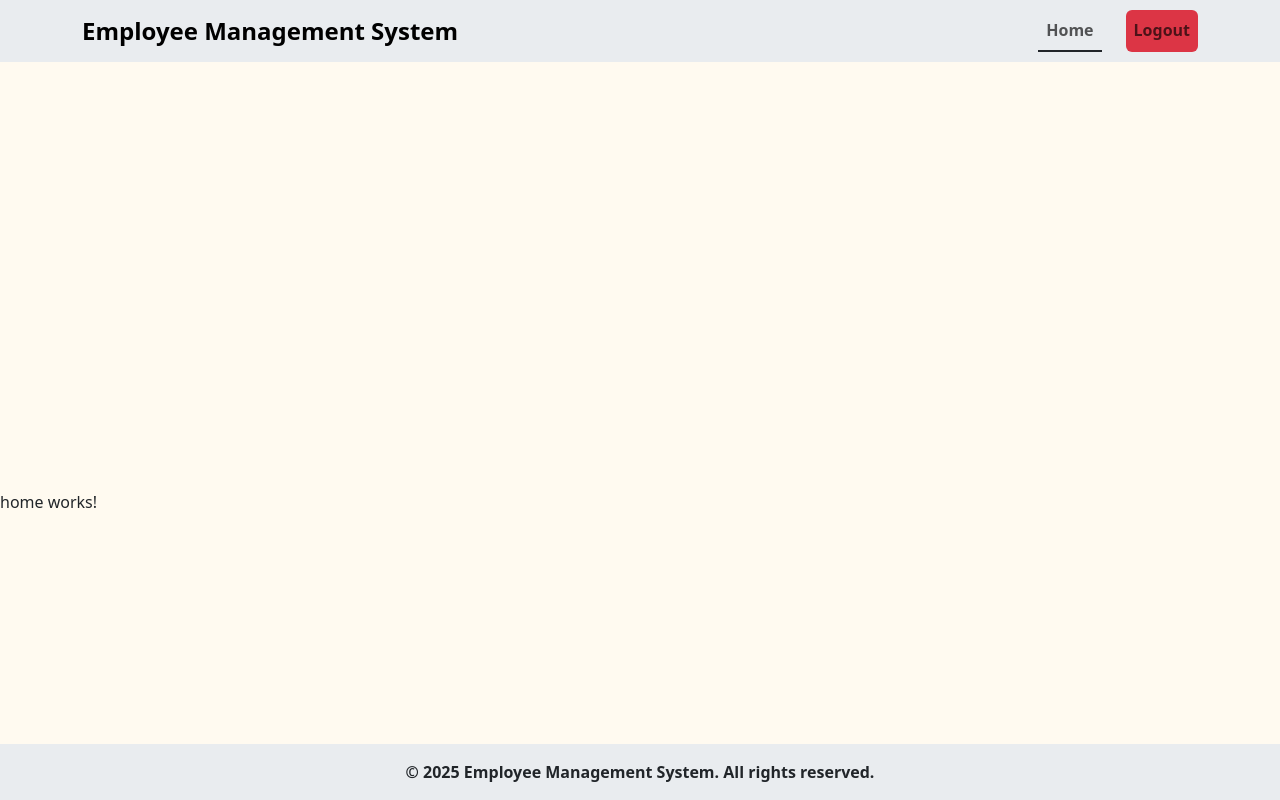
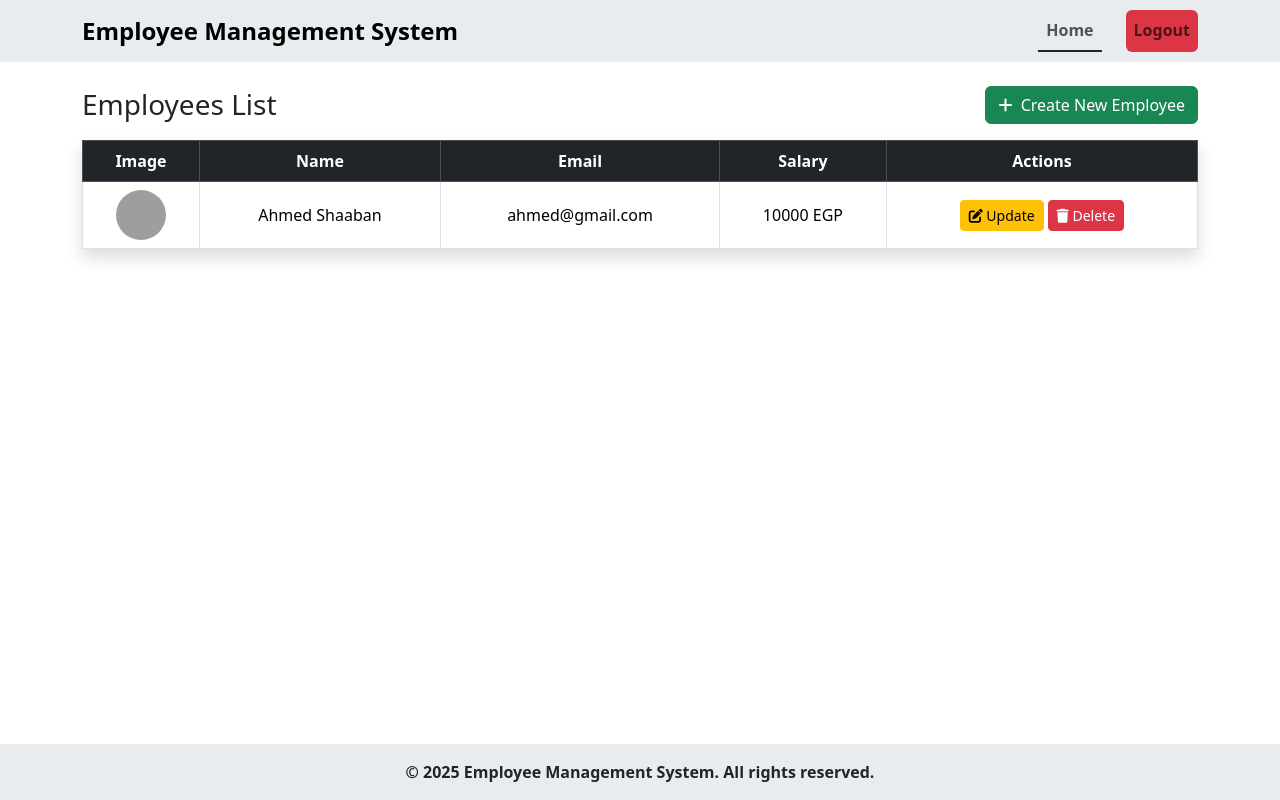
Before and after one commit to AhmedShaabanAl-Saidi/Employee_Management_System, an Angular app: page /home in a window 1280 px wide. Built offline with nearby package versions, Linux system fonts and the light colour scheme; sample sign-in values are in the browser's storage; grey boxes are pictures that could not be loaded.

Commit message:
home design

```diff
--- a/src/app/Layouts/main-layout/main-layout.component.css
+++ b/src/app/Layouts/main-layout/main-layout.component.css
@@ -2,5 +2,4 @@
     min-height: 100vh;
     display: flex;
     flex-direction: column;
-    justify-content: space-between;
 }
--- a/src/app/Layouts/main-layout/main-layout.component.html
+++ b/src/app/Layouts/main-layout/main-layout.component.html
@@ -2,4 +2,6 @@
 
 <router-outlet></router-outlet>
 
-<app-footer></app-footer>
+<div class="mt-auto">
+    <app-footer></app-footer>
+</div>
--- a/src/app/Pages/home/home.component.html
+++ b/src/app/Pages/home/home.component.html
@@ -1 +1,81 @@
-<p>home works!</p>
+<div class="container mt-4">
+    <div class="d-flex justify-content-between align-items-center mb-3">
+        <h3 class="m-0">Employees List</h3>
+        <button class="btn btn-success" data-bs-toggle="modal" data-bs-target="#createEmployeeModal">
+            <i class="fa fa-plus me-1"></i> Create New Employee
+        </button>
+    </div>
+
+    <table class="table table-bordered table-hover text-center align-middle shadow">
+        <thead class="table-dark">
+            <tr>
+                <th>Image</th>
+                <th>Name</th>
+                <th>Email</th>
+                <th>Salary</th>
+                <th>Actions</th>
+            </tr>
+        </thead>
+        <tbody>
+            <tr>
+                <td>
+                    <img src="https://randomuser.me/api/portraits/men/32.jpg" alt="Employee Image"
+                        class="rounded-circle" width="50" height="50">
+                </td>
+                <td>Ahmed Shaaban</td>
+                <td>ahmed&#64;gmail.com</td>
+                <td>10000 EGP</td>
+                <td>
+                    <button class="btn btn-sm btn-warning me-1">
+                        <i class="fa fa-edit"></i> Update
+                    </button>
+                    <button class="btn btn-sm btn-danger">
+                        <i class="fa fa-trash"></i> Delete
+                    </button>
+                </td>
+            </tr>
+        </tbody>
+    </table>
+
+    <!-- Modal -->
+    <div class="modal fade" id="createEmployeeModal" tabindex="-1" aria-labelledby="createEmployeeModalLabel"
+        aria-hidden="true">
+        <div class="modal-dialog">
+            <div class="modal-content shadow">
+                <div class="modal-header">
+                    <h5 class="modal-title" id="createEmployeeModalLabel">Create New Employee</h5>
+                    <button type="button" class="btn-close" data-bs-dismiss="modal" aria-label="Close"></button>
+                </div>
+
+                <div class="modal-body">
+                    <form>
+                        <div class="mb-3">
+                            <label for="empName" class="form-label">Name</label>
+                            <input type="text" class="form-control" id="empName" placeholder="Enter name">
+                        </div>
+
+                        <div class="mb-3">
+                            <label for="empEmail" class="form-label">Email</label>
+                            <input type="email" class="form-control" id="empEmail" placeholder="Enter email">
+                        </div>
+
+                        <div class="mb-3">
+                            <label for="empImage" class="form-label">Image URL</label>
+                            <input type="text" class="form-control" id="empImage" placeholder="https://...">
+                        </div>
+
+                        <div class="mb-3">
+                            <label for="empSalary" class="form-label">Salary</label>
+                            <input type="number" class="form-control" id="empSalary" placeholder="Enter salary">
+                        </div>
+                    </form>
+                </div>
+
+                <div class="modal-footer">
+                    <button type="button" class="btn btn-secondary" data-bs-dismiss="modal">Cancel</button>
+                    <button type="button" class="btn btn-success" data-bs-dismiss="modal">Add Employee</button>
+                </div>
+            </div>
+        </div>
+    </div>
+</div>
--- a/src/app/Pages/home/home.component.ts
+++ b/src/app/Pages/home/home.component.ts
@@ -1,11 +1,17 @@
 import { Component } from '@angular/core';
+import { FormControl, FormGroup, Validators } from '@angular/forms';
 
 @Component({
   selector: 'app-home',
   imports: [],
   templateUrl: './home.component.html',
-  styleUrl: './home.component.css'
+  styleUrl: './home.component.css',
 })
 export class HomeComponent {
-
+  addNewEmployee: FormGroup = new FormGroup({
+    name: new FormControl(null, [Validators.required]),
+    email: new FormControl(null, [Validators.required, Validators.email]),
+    image: new FormControl(null, [Validators.required]),
+    salary: new FormControl(null, [Validators.required, Validators.min(0)]),
+  });
 }
--- a/src/styles.css
+++ b/src/styles.css
@@ -1,7 +1,3 @@
-body{
-  background-color: floralwhite;
-}
-
 .cursor-pointer {
   cursor: pointer;
 }
```
